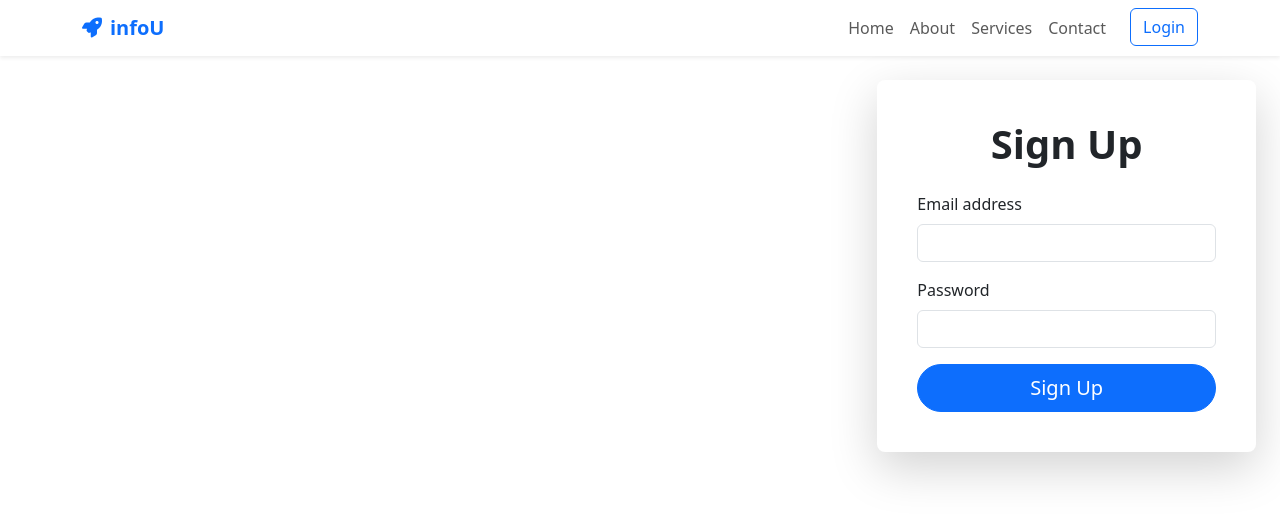
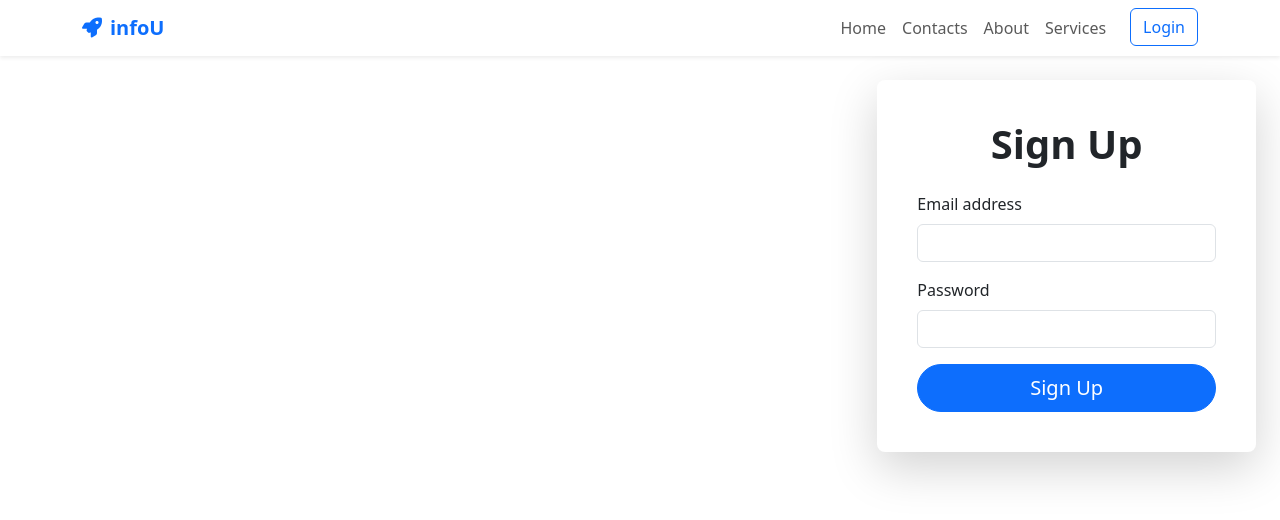
Before and after one commit to vamsi7874/infou, an Angular app in the folder infou/: page / in a window 1280 px wide. Shown: the top 520 px of the page. Built offline with nearby package versions, Linux system fonts and the light colour scheme.

Commit message:
refactoring front end code

```diff
--- a/infou/src/app/components/home/home.component.html
+++ b/infou/src/app/components/home/home.component.html
@@ -23,18 +23,14 @@
       [class.show]="isNavbarExpanded"
       id="navbarNav">
       <ul class="navbar-nav ms-auto">
-        <li class="nav-item">
-          <a class="nav-link" routerLink="/" routerLinkActive="active" (click)="closeNavbar()">Home</a>
+        @for(link of headerOptions();track link.path){
+           <li class="nav-item">
+          <a class="nav-link" routerLink="link.path" routerLinkActive="link.isActive" (click)="closeNavbar()">{{link?.name}}</a>
         </li>
-        <li class="nav-item">
-          <a class="nav-link" routerLink="/about" routerLinkActive="active" (click)="closeNavbar()">About</a>
-        </li>
-        <li class="nav-item">
-          <a class="nav-link" routerLink="/services" routerLinkActive="active" (click)="closeNavbar()">Services</a>
-        </li>
-        <li class="nav-item">
-          <a class="nav-link"  routerLinkActive="active" (click)="routeToPath('contacts')" routerLink="/contacts">Contact</a>
-        </li>
+
+        }
+
+
         <li class="nav-item ms-lg-3">
           <button class="btn btn-outline-primary" type="button" (click)="closeNavbar()">Login</button>
         </li>
--- a/infou/src/app/components/home/home.component.ts
+++ b/infou/src/app/components/home/home.component.ts
@@ -20,6 +20,16 @@ export class HomeComponent {
 constructor(private http : HttpClient,private router : Router){
 
 }
+
+headerOptions = signal<any[]>([{
+  path : "/",isActive : true,name : "Home"
+},{
+  path : "/contacts",isActive : false,name : "Contacts"
+},{
+  path : "/about",isActive : false, name : "About"
+},{
+  path : "/services", isActive : false,name : "Services"
+}])
 
 
 
--- a/infou/src/app/components/signedupscrren/signedupscrren.component.html
+++ b/infou/src/app/components/signedupscrren/signedupscrren.component.html
@@ -1,13 +1,13 @@
 <div class=" vw-100 d-flex flex-column justify-content-center align-items-center bg-gradient-custom text-dark p-4">
   <div class="text-center mb-4">
-    <h2 class="fw-bold text-white">Hi, Good Morning 👋</h2>
+    <h2 class="fw-bold text-white">Hi, Good Morning</h2>
     <h4 class="text-light">Welcome to <span class="fw-bold">InfoU</span></h4>
   </div>
 
   <div class="row w-100">
     <div class="col-12 col-lg-6 mb-4">
       <div class="card shadow-lg border-0 rounded-4 p-4 h-100">
-        <h5 class="mb-3 text-primary fw-bold">We Have Bulk Data 📊</h5>
+        <h5 class="mb-3 text-primary fw-bold">We Have Bulk Data</h5>
         <p class="text-muted">
           You can utilize this data and plan properly for your user fulfillments.
         </p>
@@ -30,4 +30,7 @@
   </div>
 </div>
 
-<router-outlet></router-outlet>
+<div class="p-1 m-1">
+  <router-outlet></router-outlet>
+
+</div>
--- a/infou/src/app/components/signedupscrren/signedupscrren.component.ts
+++ b/infou/src/app/components/signedupscrren/signedupscrren.component.ts
@@ -1,6 +1,6 @@
-import { Component } from '@angular/core';
-import { toObservable } from '@angular/core/rxjs-interop';
-import { Router, RouterModule } from '@angular/router';
+import { Component, computed, effect, inject, OnInit } from '@angular/core';
+import { toObservable, toSignal } from '@angular/core/rxjs-interop';
+import { ActivatedRoute, Router, RouterModule } from '@angular/router';
 
 @Component({
   selector: 'app-signedupscrren',
@@ -9,15 +9,20 @@ import { Router, RouterModule } from '@angular/router';
   templateUrl: './signedupscrren.component.html',
   styleUrl: './signedupscrren.component.css'
 })
-export class SignedupscrrenComponent {
-  constructor(private router : Router){
+export class SignedupscrrenComponent implements OnInit {
+  private router = inject(ActivatedRoute)
+  constructor(){
+    effect(()=>{
+      let routes = this.routerChanges$()
+    })
+  }
 
-    console.log(this.router.events,"routerEvents");
+  routerChanges$ = toSignal(this.router.queryParamMap.pipe());
 
-
-
+  ngOnInit(): void {
   }
 
 
 
+
 }
```
